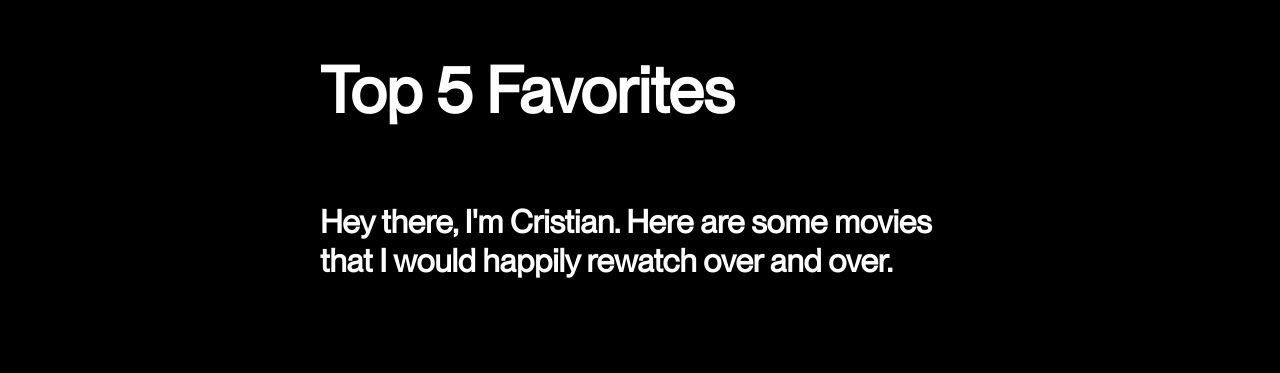
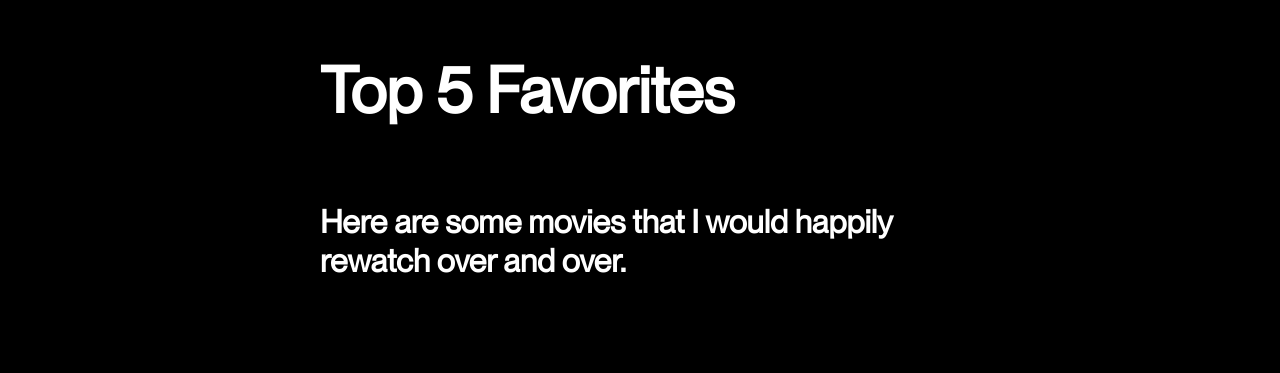
Before and after one commit to CrisV-SFSU/ProjectOnePortfolio, a plain HTML site: page topFive/topFive.html in a window 1280 px wide. Shown: the part 311-684 px from the top of the page. Drawn offline with Linux system fonts and the light colour scheme.

Commit message:
Update TopFive

```diff
--- a/topFive/topFive.html
+++ b/topFive/topFive.html
@@ -30,10 +30,7 @@
     </nav>
     <section>
       <h1>Top 5 Favorites</h1>
-      <h2>
-        Hey there, I'm Cristian. Here are some movies that I would happily
-        rewatch over and over.
-      </h2>
+      <h2>Here are some movies that I would happily rewatch over and over.</h2>
     </section>
 
     <!-- Top 5 Movies -->
```
